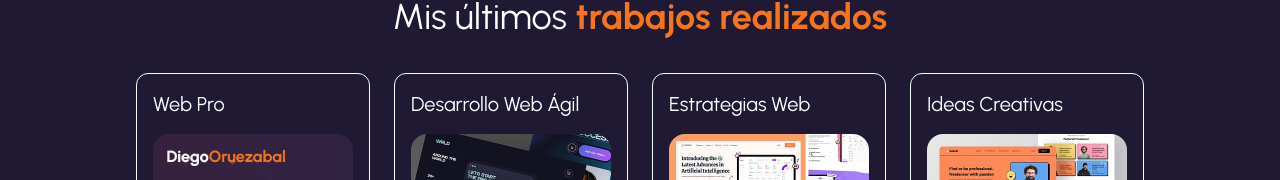
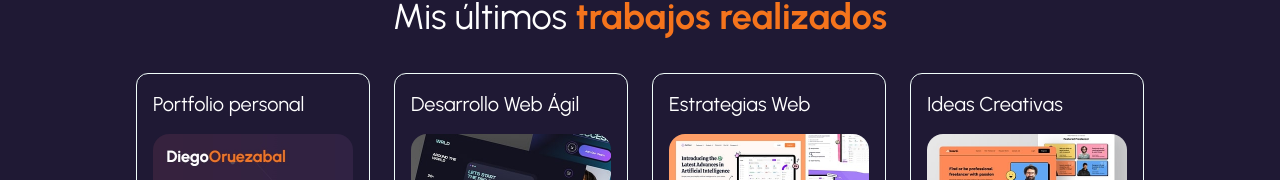
Before and after one commit to Diego-Oruezabal/portfolio-diego, a Next.js app: page /portfolio in a window 1280 px wide. Shown: the part 163-343 px from the top of the page. Built offline with nearby package versions, Linux system fonts and the light colour scheme.

Commit message:
Cambios en portfolio-1

```diff
--- a/app/api/send/route.ts
+++ b/app/api/send/route.ts
@@ -1,5 +1,3 @@
-// re_csNAJzAe_JNWmdgCGxkXdrSqPZMYZD79F
-
 import { EmailTemplate } from '@/components/email.template';
 import { Resend } from 'resend';
 
--- a/data.tsx
+++ b/data.tsx
@@ -169,10 +169,10 @@ export const serviceData = [
 export const dataPortfolio = [
     {
         id: 1,
-        title: "Web Pro",
+        title: "Portfolio personal",
         image: "/image-9.jpg",
-        urlGithub: "#!",
-        urlDemo: "#!",
+        urlGithub: "https://github.com/Diego-Oruezabal/portfolio-diego",
+        urlDemo: "https://doom-portfolio.netlify.app/",
     },
     {
         id: 2,
```
